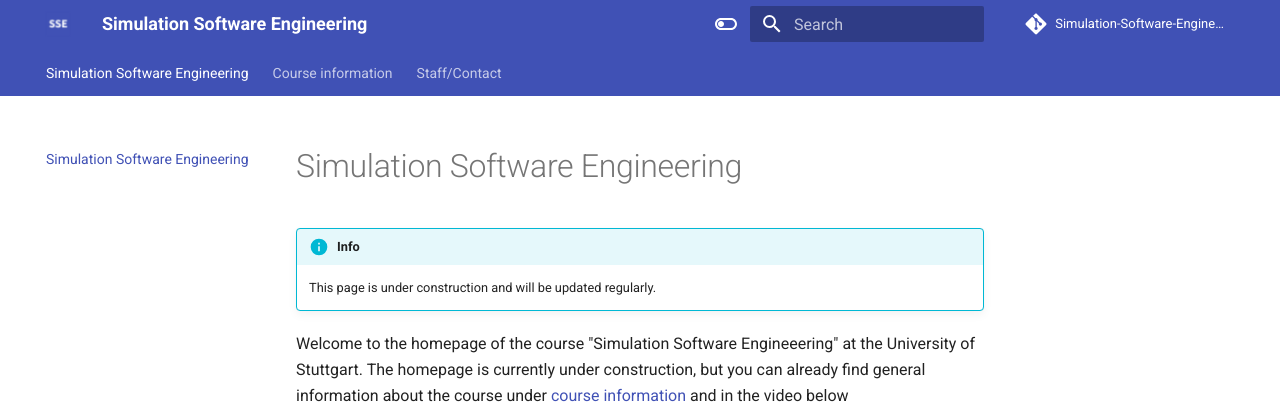
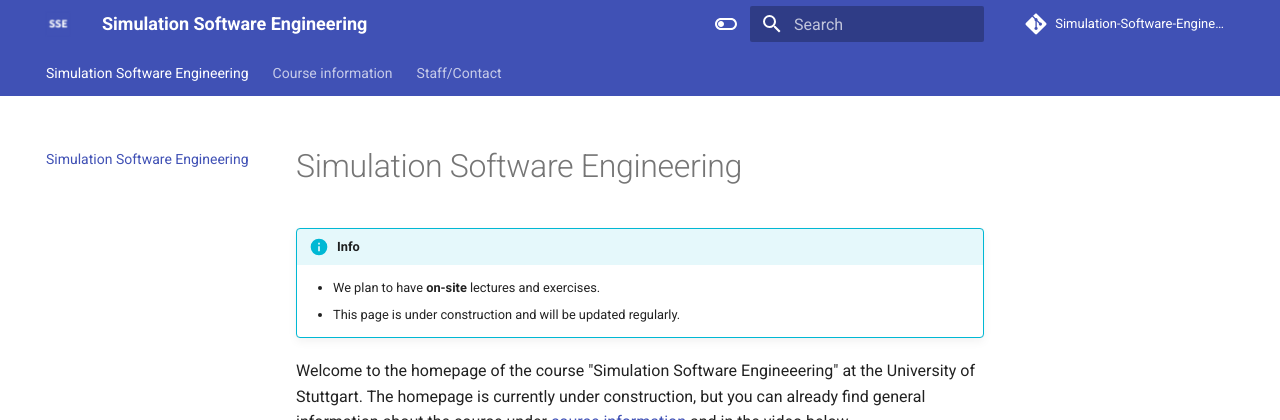
Before and after one commit to Simulation-Software-Engineering/homepage, an MkDocs documentation site: the page built from docs/index.md, in a window 1280 px wide, cut to the strip 0-420 px from the top of the page. Built offline with MkDocs 1.6.1 and Material for MkDocs 9.7.7, drawn with Linux system fonts in a browser that asks for light colours; comment, search, counter and statistics services are not loaded.

Commit message:
[content] add information about on-site teaching

```diff
--- a/docs/index.md
+++ b/docs/index.md
@@ -1,7 +1,9 @@
 # Simulation Software Engineering
 
 !!! info
-    This page is under construction and will be updated regularly.
+    - We plan to have **on-site** lectures and exercises.
+    - This page is under construction and will be updated regularly.
+
 
 Welcome to the homepage of the course "Simulation Software Engineeering" at the University of Stuttgart. The homepage is currently under construction, but you can already find general information about the course under [course information](course-information.md) and in the video below
 
```
